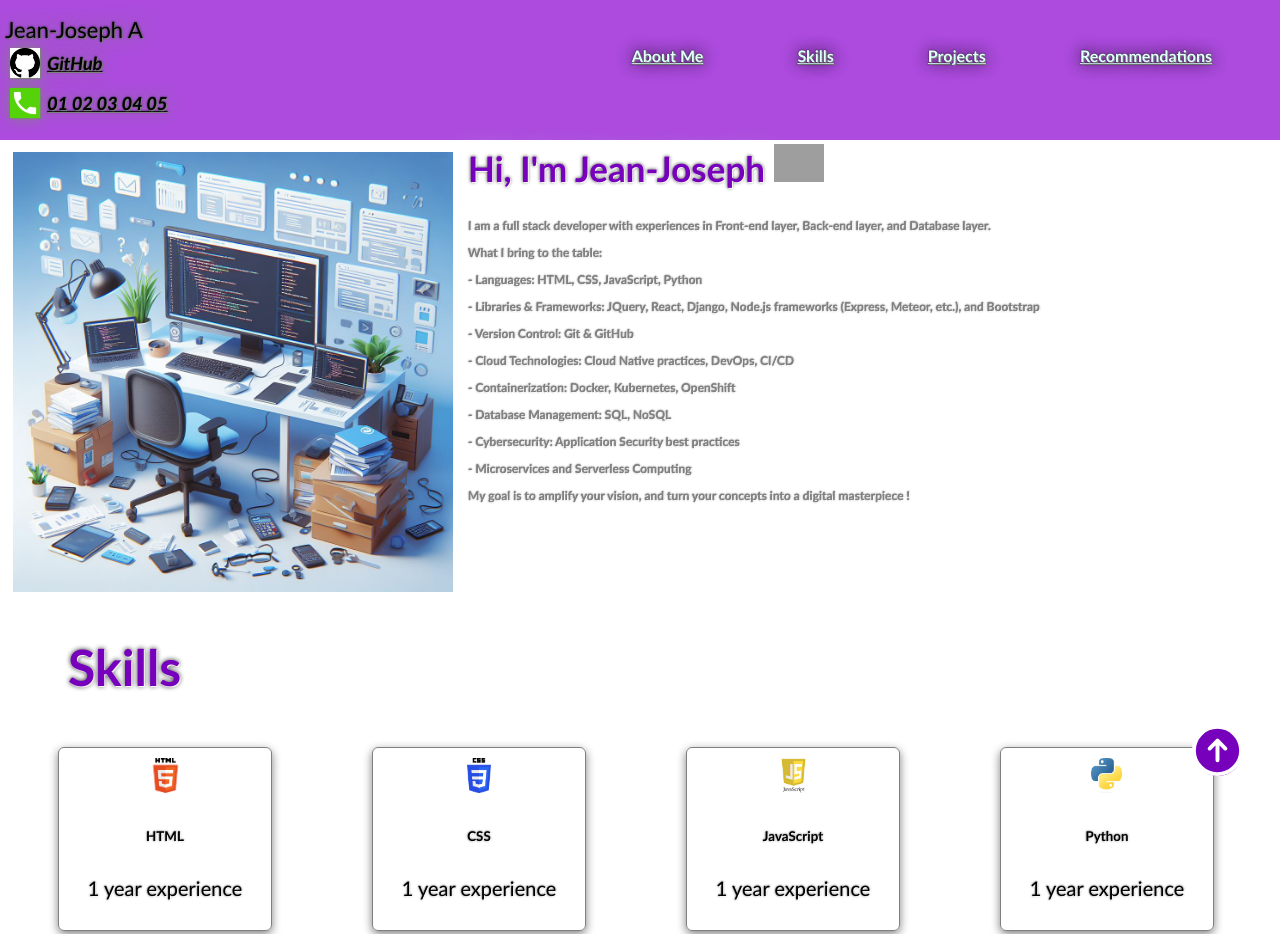
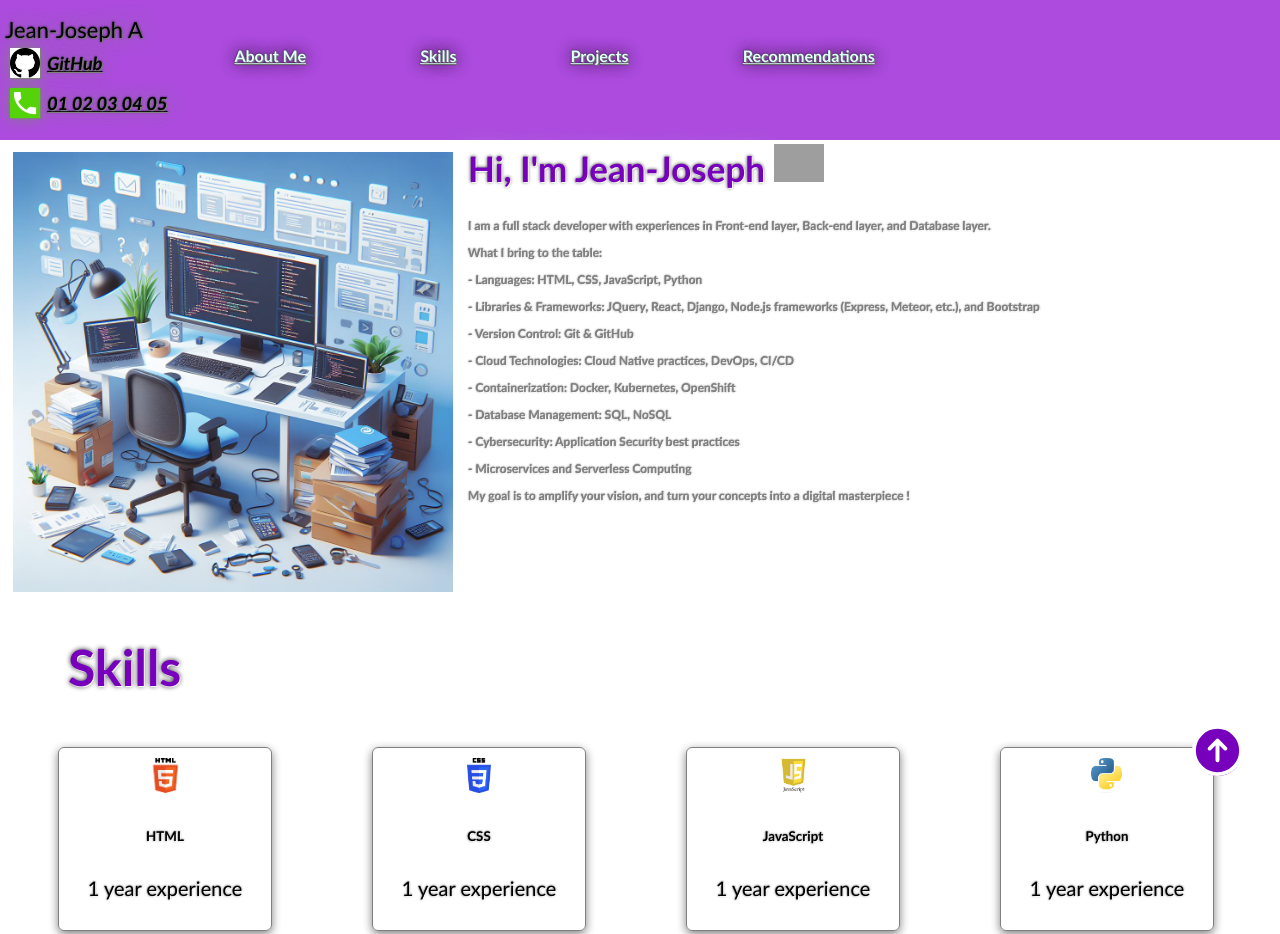
Before and after one commit to Jean-Joooo/Full-Stack-Portofolio-Project-htmlcssjs-Coursera-IBM, a plain HTML site: page index.html in a window 1280 px wide. Shown: the top 934 px of the page. Drawn offline with Linux system fonts and the light colour scheme; grey boxes are pictures that could not be loaded; a script that the page names is missing.

Commit message:
Update style.css

```diff
--- a/style.css
+++ b/style.css
@@ -18,7 +18,7 @@ body {
 .topmenu {
     color: lightcyan;
     font-weight: 800;
-    margin: 5px 40px 25px 10px;
+    margin: 5px 25px 20px 45px;
     padding: 20px;
     text-decoration: underline;
     text-shadow: 1px 1px 1px grey, 0 0 1em black, 0 0 0.1em black;
@@ -30,7 +30,7 @@ body {
 }
 
 .topdiv {
-  float: right;
+  float: inherit;
   padding-right: 1cm;
 }
 
```
